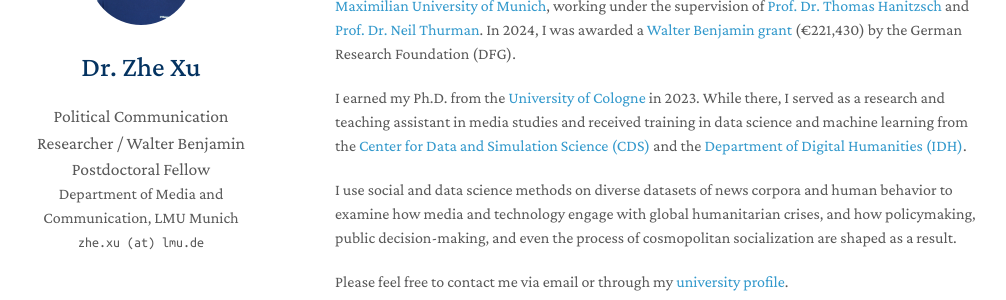
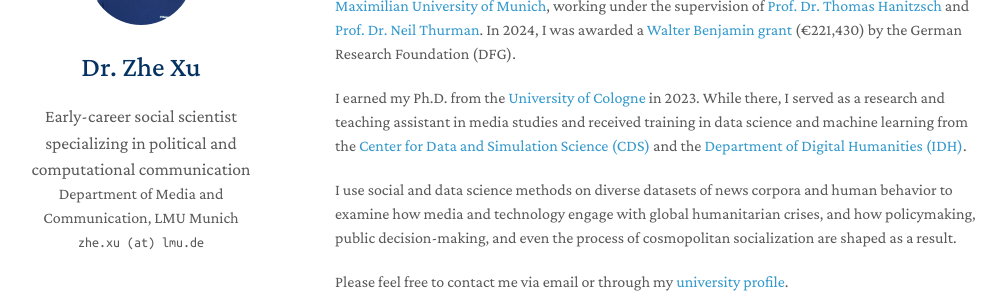
Before and after one commit to zhexuphd/home, a Jekyll site: the page built from index.md, in a window 1280 px wide. Shown: the part 163-463 px from the top of the page, without its empty margins (135-1141 px from the left). Built offline with Jekyll 4.4.1, drawn with Linux system fonts in a browser that asks for light colours; a style sheet for code colours, icons or effects is not loaded; our own code applies the rules of GitHub Pages for plain Markdown files.

Commit message:
Update _config.yml

```diff
--- a/_config.yml
+++ b/_config.yml
@@ -1,6 +1,6 @@
 # Basic Information
 title: Dr. Zhe Xu
-position: Political Communication Researcher / Walter Benjamin Postdoctoral Fellow
+position: Early-career social scientist specializing in political and computational communication
 affiliation: Department of Media and Communication, LMU Munich
 email: zhe.xu (at) lmu.de
 
```
